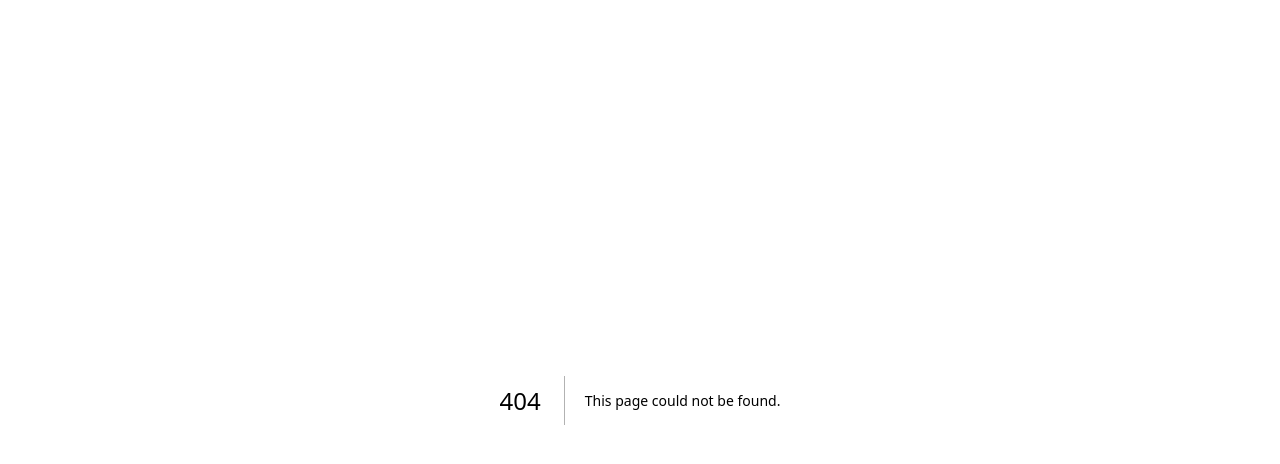
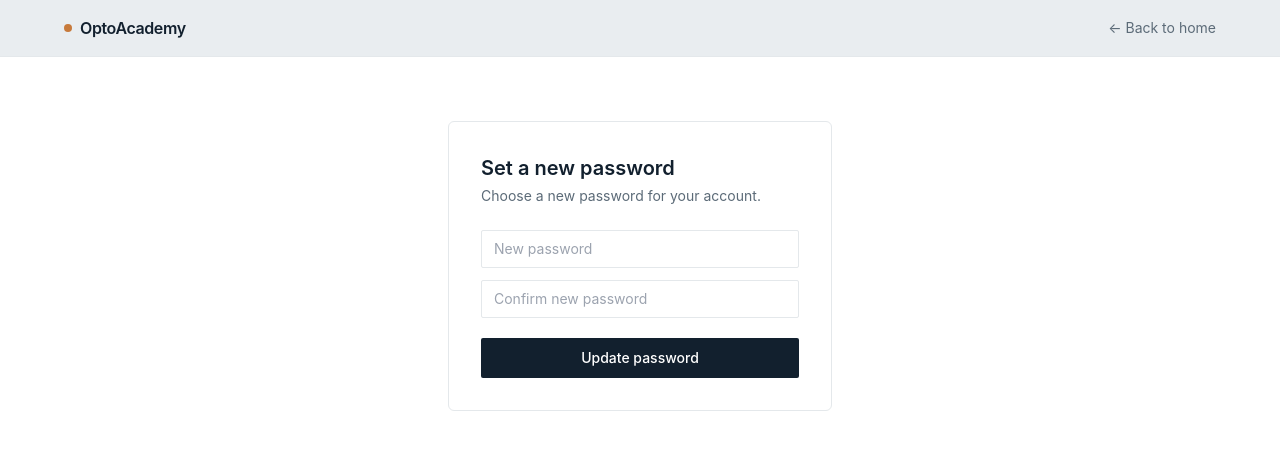
Before and after one commit to MHamzaNajam/optoacademy, a Next.js app: page /reset-password in a window 1280 px wide. Before the commit this address had no page. Shown: the top 464 px of the page. Built offline with nearby package versions, Linux system fonts and the light colour scheme; no server answers.

Commit message:
Create page.tsx

```diff
--- /dev/null
+++ b/app/(auth)/reset-password/page.tsx
@@ -0,0 +1,104 @@
+"use client";
+
+import { useState } from "react";
+import { useRouter } from "next/navigation";
+import { supabase } from "@/lib/supabaseClient";
+import MiniHeader from "@/components/marketing/MiniHeader";
+
+export default function ResetPasswordPage() {
+  const router = useRouter();
+  const [password, setPassword] = useState("");
+  const [confirmPassword, setConfirmPassword] = useState("");
+  const [error, setError] = useState<string | null>(null);
+  const [success, setSuccess] = useState(false);
+  const [loading, setLoading] = useState(false);
+
+  async function handleReset(e: React.FormEvent) {
+    e.preventDefault();
+    setError(null);
+
+    if (password !== confirmPassword) {
+      setError("Passwords don't match.");
+      return;
+    }
+
+    if (password.length < 6) {
+      setError("Password must be at least 6 characters.");
+      return;
+    }
+
+    setLoading(true);
+
+    const { error: updateError } = await supabase.auth.updateUser({
+      password,
+    });
+
+    if (updateError) {
+      setError(updateError.message);
+      setLoading(false);
+      return;
+    }
+
+    setSuccess(true);
+    setLoading(false);
+
+    setTimeout(() => {
+      router.push("/dashboard");
+    }, 2000);
+  }
+
+  return (
+    <div className="min-h-screen bg-paper">
+      <MiniHeader />
+      <div className="flex items-center justify-center px-6 py-16">
+        <div className="w-full max-w-sm bg-white border border-line rounded-md p-8">
+          <h1 className="text-xl font-semibold text-ink mb-1">Set a new password</h1>
+          <p className="text-sm text-slate mb-6">
+            Choose a new password for your account.
+          </p>
+
+          {success ? (
+            <p className="text-sm text-teal bg-teal/5 border border-teal/20 rounded-sm px-3 py-3">
+              Password updated. Redirecting you to your dashboard...
+            </p>
+          ) : (
+            <form onSubmit={handleReset} className="flex flex-col gap-3">
+              <input
+                type="password"
+                placeholder="New password"
+                required
+                minLength={6}
+                value={password}
+                onChange={(e) => setPassword(e.target.value)}
+                className="border border-line rounded-sm px-3 py-2 text-sm"
+              />
+              <input
+                type="password"
+                placeholder="Confirm new password"
+                required
+                minLength={6}
+                value={confirmPassword}
+                onChange={(e) => setConfirmPassword(e.target.value)}
+                className="border border-line rounded-sm px-3 py-2 text-sm"
+              />
+
+              {error && (
+                <p className="text-xs text-[#c0392b] bg-[#c0392b]/5 border border-[#c0392b]/20 rounded-sm px-3 py-2">
+                  {error}
+                </p>
+              )}
+
+              <button
+                type="submit"
+                disabled={loading}
+                className="bg-ink text-paper py-2.5 rounded-sm font-medium text-sm mt-2 disabled:opacity-60"
+              >
+                {loading ? "Updating..." : "Update password"}
+              </button>
+            </form>
+          )}
+        </div>
+      </div>
+    </div>
+  );
+}
```
